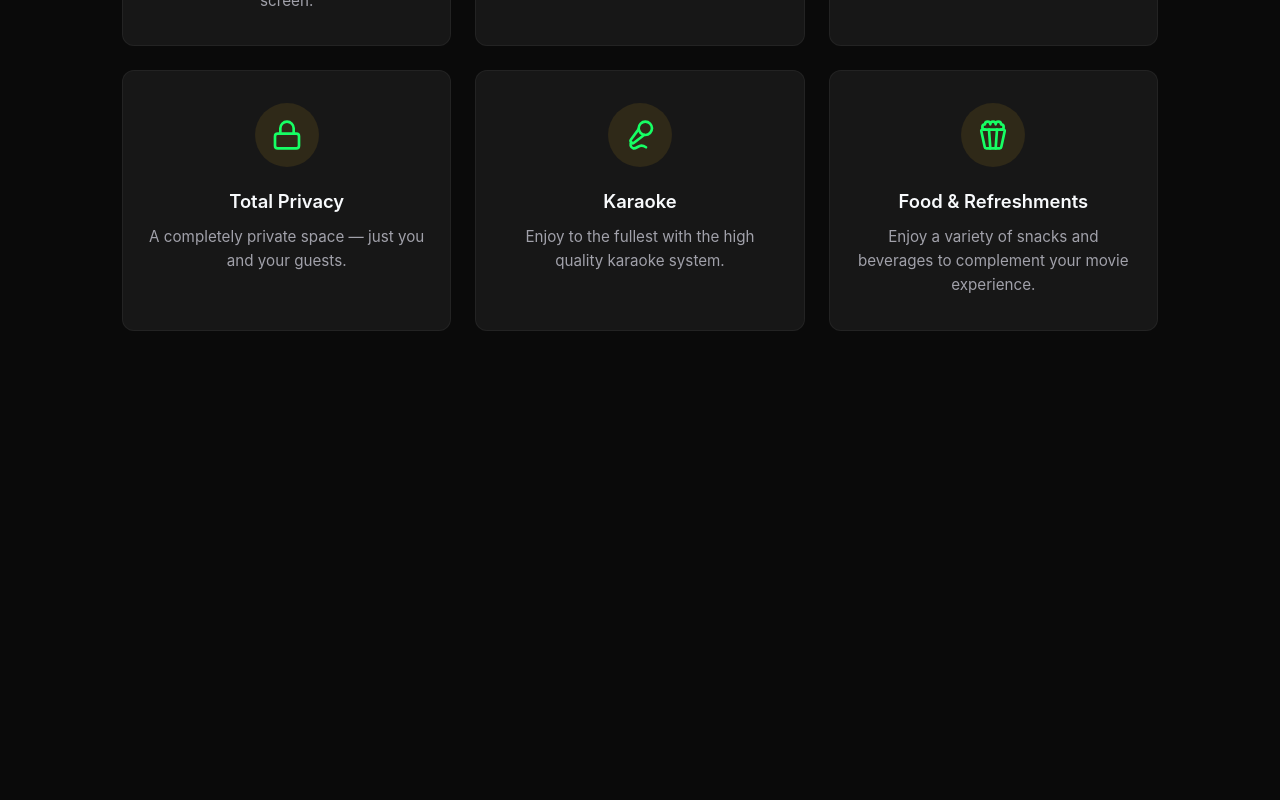
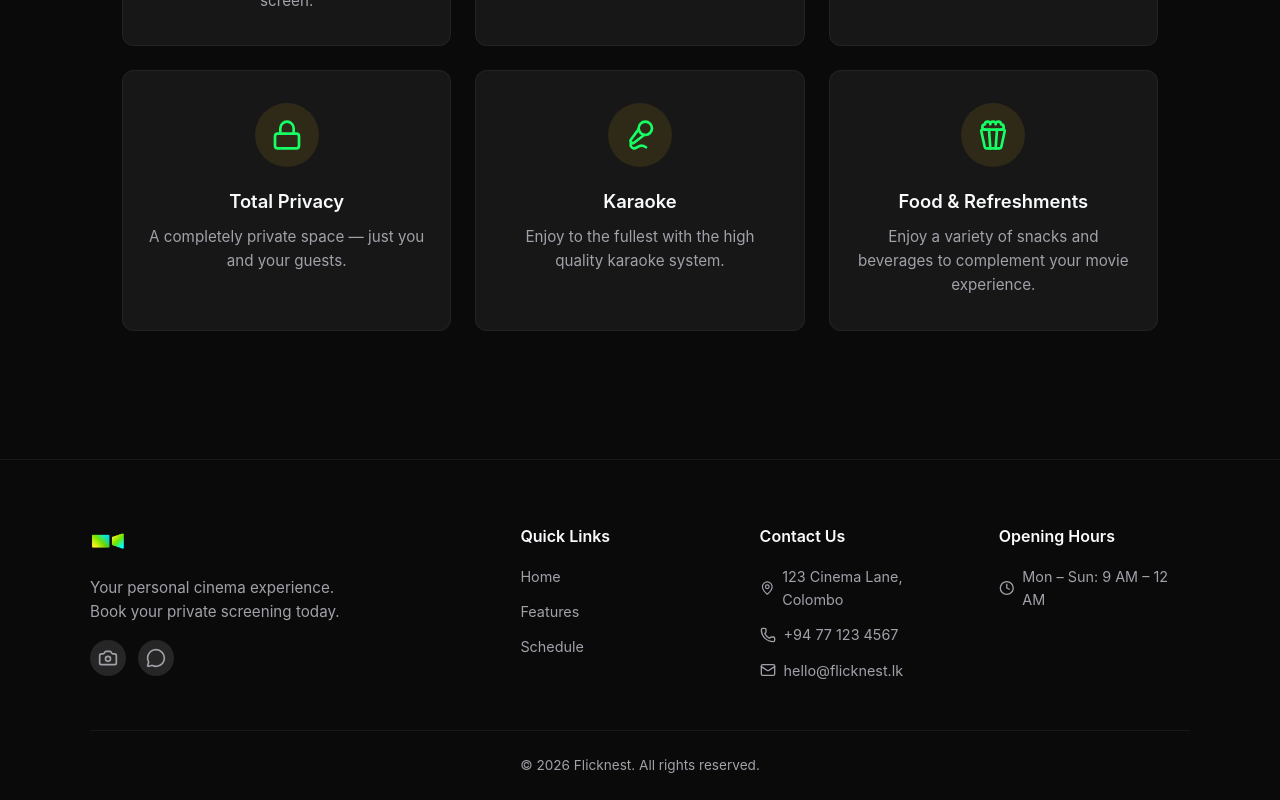
Before and after one commit to sakunakavinda/flicknest, a React (Vite) app: page / in a window 1280 px wide. Shown: the part 1594-2394 px from the top of the page. Before the commit the page ends 2005 px from the top, so only its background shows below. Built offline with nearby package versions, Linux system fonts and the light colour scheme.

Commit message:
feat: add footer component and implement hero section fade-in animations

```diff
--- a/src/App.jsx
+++ b/src/App.jsx
@@ -3,6 +3,7 @@ import Navbar from './components/Navbar';
 import Hero from './components/Hero';
 import Schedule from './components/Schedule';
 import Features from './components/Features';
+import Footer from './components/Footer';
 
 function App() {
   return (
@@ -11,6 +12,7 @@ function App() {
       <Hero />
       <Schedule />
       <Features />
+      <Footer />
     </div>
   )
 }
--- /dev/null
+++ b/src/components/Footer.css
@@ -0,0 +1,119 @@
+/* ==============================
+   FOOTER
+   ============================== */
+
+.footer-section {
+  border-top: 1px solid rgba(255, 255, 255, 0.06);
+  padding: 4rem 2rem 0;
+  margin-top: 3rem;
+}
+
+.footer-content {
+  display: grid;
+  grid-template-columns: 2fr 1fr 1fr 1fr;   /* Brand column is wider */
+  gap: 3rem;
+  max-width: 1100px;
+  margin: 0 auto;
+  padding-bottom: 3rem;
+  border-bottom: 1px solid rgba(255, 255, 255, 0.06);
+}
+
+/* --- Brand Column --- */
+.footer-brand {
+  display: flex;
+  flex-direction: column;
+  gap: 1rem;
+}
+
+.footer-logo {
+  height: 36px;
+  width: auto;
+  align-self: flex-start;
+}
+
+.footer-tagline {
+  color: var(--text-secondary);
+  font-size: 0.95rem;
+  line-height: 1.6;
+  max-width: 280px;
+}
+
+/* --- Social Icons --- */
+.footer-socials {
+  display: flex;
+  gap: 0.75rem;
+}
+
+.footer-socials a {
+  display: flex;
+  align-items: center;
+  justify-content: center;
+  width: 36px;
+  height: 36px;
+  border-radius: 50%;
+  background: var(--bg-card);
+  color: var(--text-secondary);
+  transition: var(--transition);
+}
+
+.footer-socials a:hover {
+  color: var(--accent-gold);
+  background: rgba(251, 191, 36, 0.1);
+  transform: translateY(-2px);
+}
+
+/* --- Footer Columns --- */
+.footer-column {
+  display: flex;
+  flex-direction: column;
+  gap: 0.75rem;
+}
+
+.footer-column h4 {
+  font-size: 1rem;
+  font-weight: 600;
+  color: var(--text-primary);
+  margin-bottom: 0.25rem;
+}
+
+.footer-column a {
+  color: var(--text-secondary);
+  text-decoration: none;
+  font-size: 0.9rem;
+  transition: var(--transition);
+}
+
+.footer-column a:hover {
+  color: var(--text-primary);
+}
+
+/* --- Contact Items --- */
+.footer-contact-item {
+  display: flex;
+  align-items: center;
+  gap: 0.5rem;
+  color: var(--text-secondary);
+  font-size: 0.9rem;
+}
+
+/* --- Bottom Bar --- */
+.footer-bottom {
+  text-align: center;
+  padding: 1.5rem 0;
+  color: var(--text-secondary);
+  font-size: 0.85rem;
+}
+
+/* --- Responsive --- */
+@media (max-width: 768px) {
+  .footer-content {
+    grid-template-columns: 1fr 1fr;
+    gap: 2rem;
+  }
+}
+
+@media (max-width: 480px) {
+  .footer-content {
+    grid-template-columns: 1fr;
+  }
+}
--- /dev/null
+++ b/src/components/Footer.jsx
@@ -0,0 +1,67 @@
+import React from 'react';
+import { MapPin, Phone, Mail, Camera, MessageCircle, Clock } from 'lucide-react';
+import logo from '../assets/logo.png';
+import './Footer.css';
+
+const Footer = () => {
+  return (
+    <footer className="footer-section" id="footer">
+      <div className="footer-content">
+
+        {/* Column 1: Brand */}
+        <div className="footer-brand">
+          <img src={logo} alt="Flicknest Logo" className="footer-logo" />
+          <p className="footer-tagline">
+            Your personal cinema experience. Book your private screening today.
+          </p>
+          <div className="footer-socials">
+            <a href="#" aria-label="Social Media 1"><Camera size={20} /></a>
+            <a href="#" aria-label="Social Media 2"><MessageCircle size={20} /></a>
+          </div>
+        </div>
+
+        {/* Column 2: Quick Links */}
+        <div className="footer-column">
+          <h4>Quick Links</h4>
+          <a href="#hero">Home</a>
+          <a href="#features">Features</a>
+          <a href="#schedule">Schedule</a>
+        </div>
+
+        {/* Column 3: Contact Info */}
+        <div className="footer-column">
+          <h4>Contact Us</h4>
+          <div className="footer-contact-item">
+            <MapPin size={16} />
+            <span>123 Cinema Lane, Colombo</span>
+          </div>
+          <div className="footer-contact-item">
+            <Phone size={16} />
+            <span>+94 77 123 4567</span>
+          </div>
+          <div className="footer-contact-item">
+            <Mail size={16} />
+            <span>hello@flicknest.lk</span>
+          </div>
+        </div>
+
+        {/* Column 4: Opening Hours */}
+        <div className="footer-column">
+          <h4>Opening Hours</h4>
+          <div className="footer-contact-item">
+            <Clock size={16} />
+            <span>Mon – Sun: 9 AM – 12 AM</span>
+          </div>
+        </div>
+
+      </div>
+
+      {/* Bottom Bar */}
+      <div className="footer-bottom">
+        <p>&copy; 2026 Flicknest. All rights reserved.</p>
+      </div>
+    </footer>
+  );
+};
+
+export default Footer;
--- a/src/components/Hero.css
+++ b/src/components/Hero.css
@@ -64,6 +64,7 @@
   line-height: 1.1;
   margin-bottom: 1.5rem;
   letter-spacing: -1px;
+  animation: fadeUp 1s ease-out 0.2s both; /* Delay 0.2s */
 }
 
 .hero-highlight {
@@ -80,6 +81,7 @@
   max-width: 600px;
   margin-bottom: 2.5rem;
   line-height: 1.7;
+  animation: fadeUp 1s ease-out 0.4s both; /* Delay 0.4s */
 }
 
 /* --- Book Now Button --- */
@@ -90,15 +92,31 @@
   padding: 1rem 2.5rem;
   font-size: 1.1rem;
   font-weight: 700;
-  color: #0a0a0a;                /* Dark text on bright button */
+  color: #0a0a0a;
   background: linear-gradient(135deg, var(--accent-gold), #f59e0b);
   border: none;
-  border-radius: 50px;          /* Pill shape */
+  border-radius: 50px;
   cursor: pointer;
   transition: var(--transition);
   box-shadow: 0 4px 25px var(--accent-glow);
   letter-spacing: 0.5px;
+  animation: fadeUp 1s ease-out 0.6s both; /* Delay 0.6s */
 }
+
+/* ==============================
+   ANIMATIONS
+   ============================== */
+@keyframes fadeUp {
+  from {
+    opacity: 0;
+    transform: translateY(30px);
+  }
+  to {
+    opacity: 1;
+    transform: translateY(0);
+  }
+}
+
 
 .book-now-btn:hover {
   transform: translateY(-3px);   /* Lifts the button up slightly on hover */
--- a/src/components/Hero.jsx
+++ b/src/components/Hero.jsx
@@ -33,7 +33,7 @@ const Hero = () => {
         </h1>
 
         <p className="hero-subtitle">
-          Immerse yourself in luxury. 4K visuals, Dolby Atmos sound,
+          Immerse yourself in luxury. 4K visuals, HD sound,
           and total privacy — all reserved exclusively for you.
         </p>
 
```
